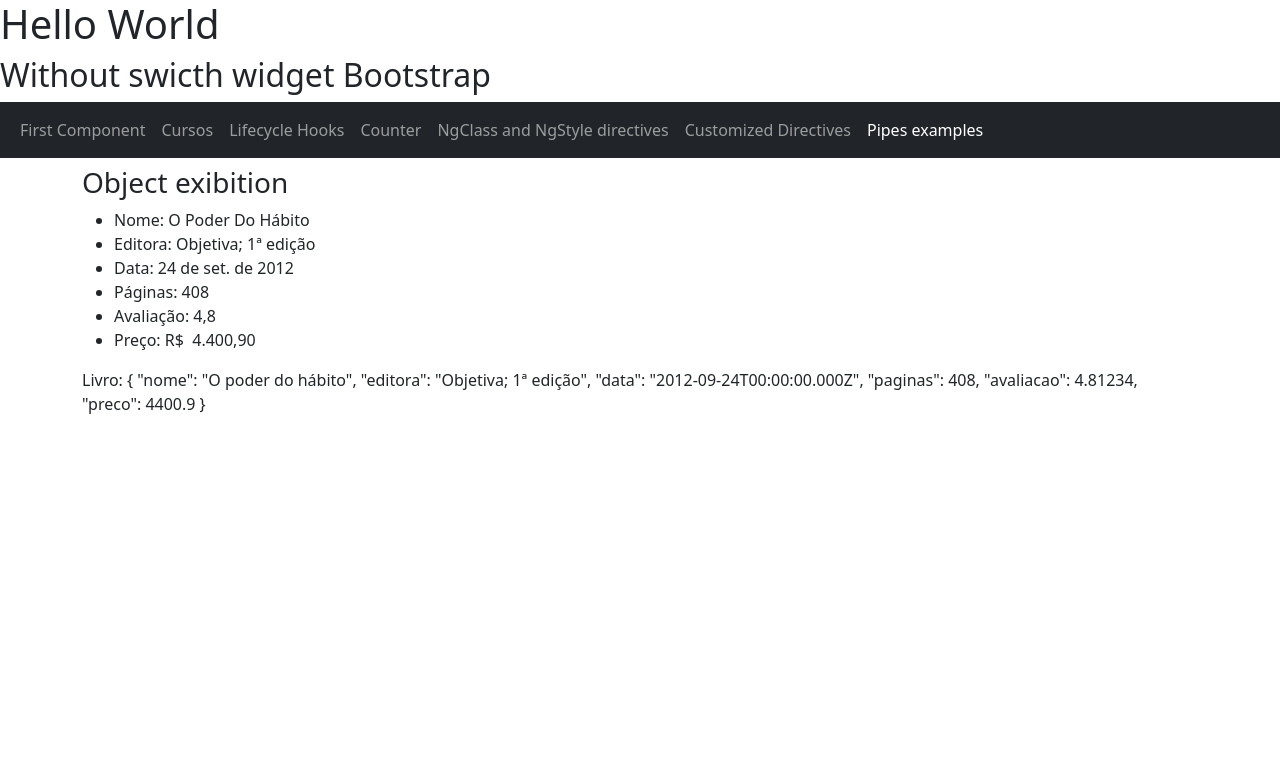
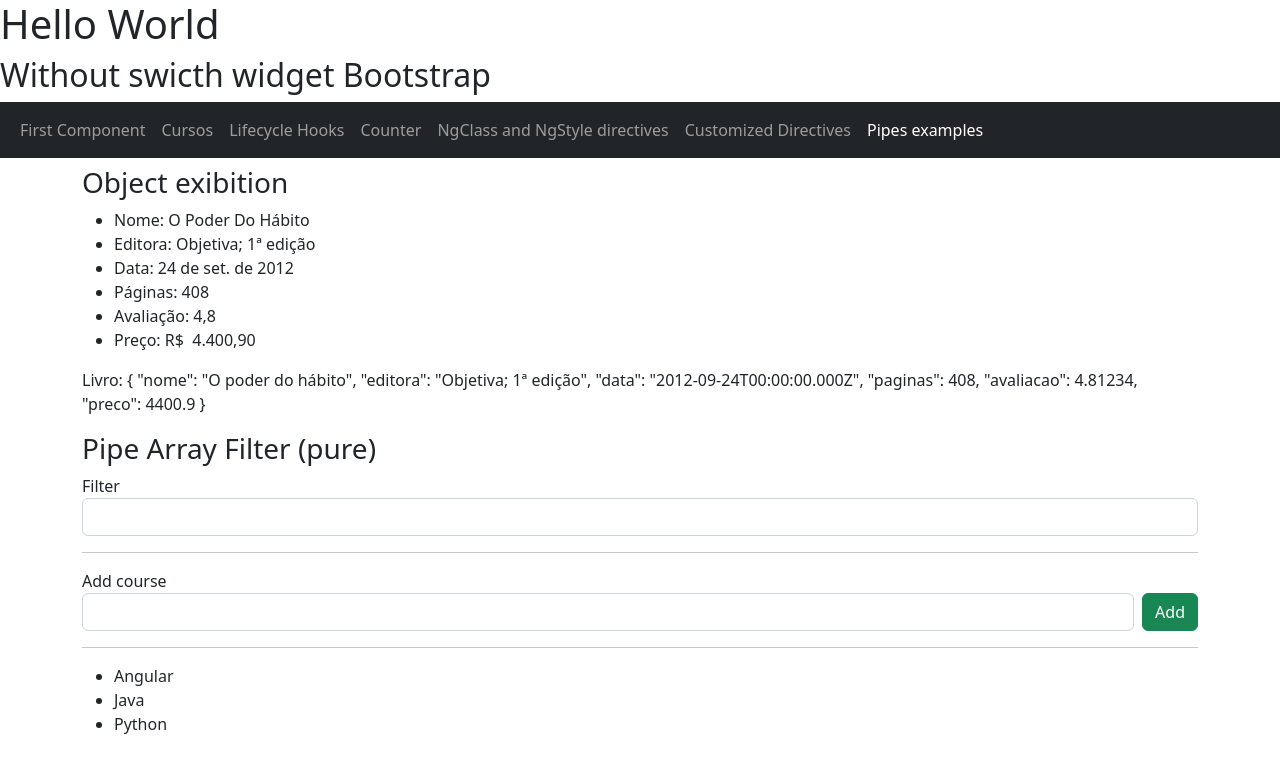
Before and after one commit to g-oliveira7/learning-angular, an Angular app: page / in a window 1280 px wide. Both pictures are taken after a click on the link "Pipes examples". Shown: the top 772 px of the page. Built offline with nearby package versions, Linux system fonts and the light colour scheme.

Commit message:
Pipe array filter (pure)

```diff
--- a/src/app/pipes-examples/pipes-examples.component.html
+++ b/src/app/pipes-examples/pipes-examples.component.html
@@ -12,3 +12,27 @@
 
     <p>Livro: {{ livro | json }}</p>
 </section>
+
+<section>
+    <h3>Pipe Array Filter (pure)</h3>
+    <div class="my-2">
+        <label for="filter">Filter</label>
+        <input class="form-control" [(ngModel)]="filtro" id="filter">
+    </div>
+
+    <hr>
+
+    <div class="my-2">
+        <label for="add">Add course</label>
+        <div class="d-flex gap-2">
+            <input class="form-control" id="add" #course>
+            <button class="btn btn-success" (click)="addCource(course.value)">Add</button>
+        </div>
+    </div>
+
+    <hr>
+
+    <ul>
+        <li *ngFor="let c of cursos | arrayFilter:filtro">{{ c }}</li>
+    </ul>
+</section>
--- a/src/app/pipes-examples/pipes-examples.component.ts
+++ b/src/app/pipes-examples/pipes-examples.component.ts
@@ -14,4 +14,12 @@ export class PipesExamplesComponent {
     avaliacao: 4.81234,
     preco: 4400.90
   };
+
+  cursos = ['Angular', 'Java', 'Python'];
+
+  filtro: string = '';
+
+  addCource(courseName: string): void {
+    this.cursos.push(courseName)
+  }
 }
--- /dev/null
+++ b/src/app/pipes/array-filter.pipe.ts
@@ -0,0 +1,16 @@
+import { Pipe, PipeTransform } from '@angular/core';
+
+@Pipe({
+  name: 'arrayFilter'
+})
+export class ArrayFilterPipe implements PipeTransform {
+
+  transform(value: string[], filter: string): string[] {
+    if (value.length === 0 || filter === undefined) {
+      return value;
+    }
+
+    filter = filter.toLocaleLowerCase()
+    return value.filter(v => v.toLocaleLowerCase().indexOf(filter) != -1)
+  }
+}
```
Also changed, not shown: src/app/app.module.ts (+6 -2 lines), 1 other file (tests, documents, lock files or other folders).
